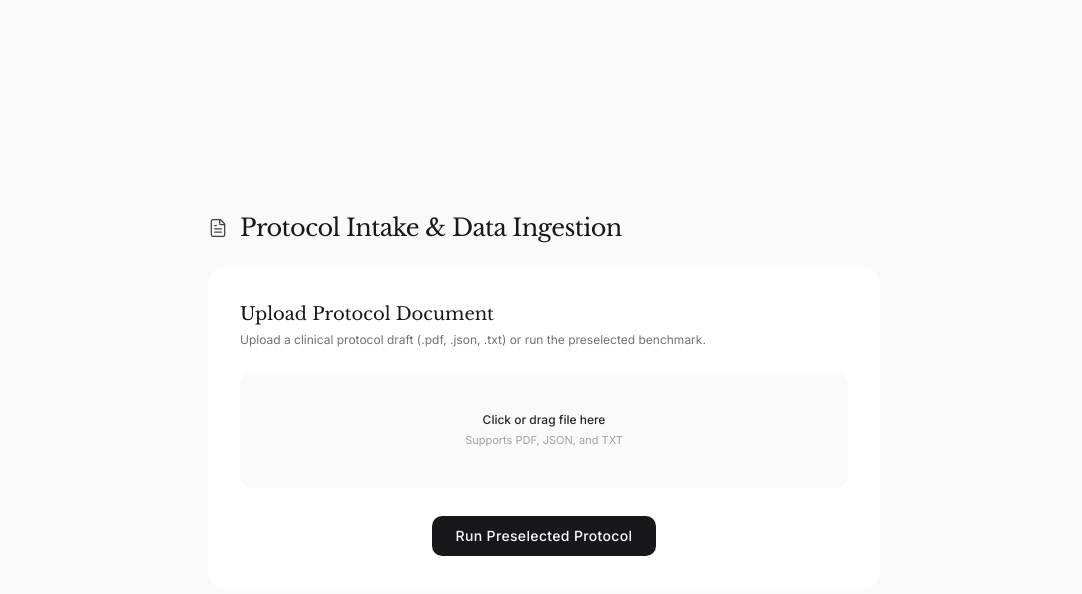
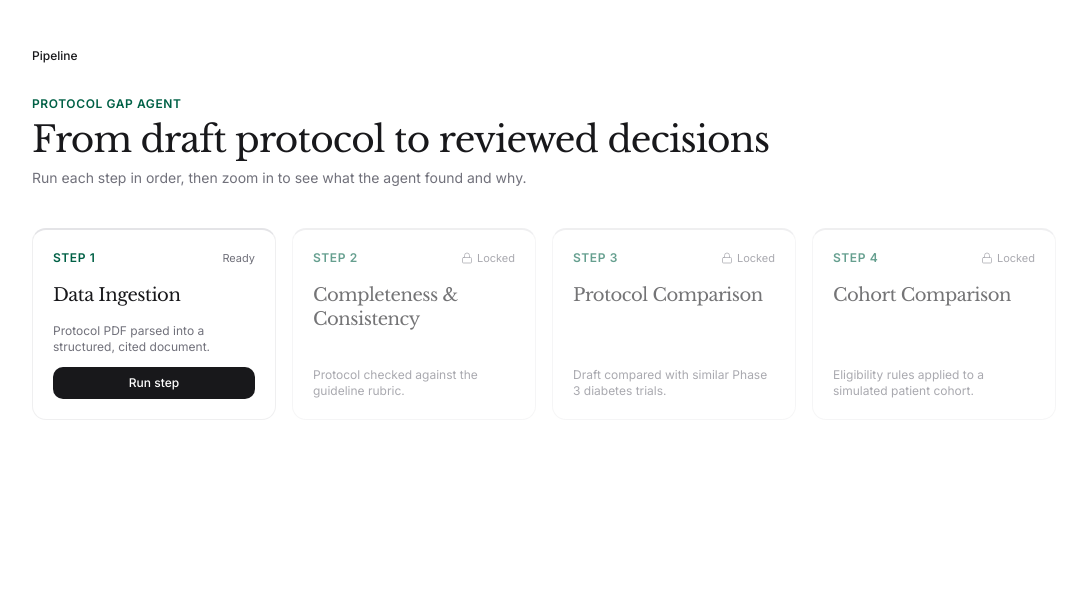
Before and after one commit to elmerescandon/spanish-ai-agentverse, a Next.js app in the folder frontend/: page /demo in a window 1280 px wide. Shown: the top 594 px of the page, without its empty margins (96-1178 px from the left). Built offline with nearby package versions, Linux system fonts and the light colour scheme.

Commit message:
replace /demo ingestion card with the four-step zoom pipeline
Tests now cover sequential unlocking, zooming in and out, following
a decision to the finding it builds on, dismissal requiring a reason,
and the mock traceability chain.

Co-Authored-By: Claude Opus 5.5 <noreply@anthropic.com>

```diff
--- a/frontend/src/app/demo/page.tsx
+++ b/frontend/src/app/demo/page.tsx
@@ -1,21 +1,10 @@
-"use client";
-
-import { useState } from "react";
-import ProtocolIngestion from "@/components/ProtocolIngestion";
-import { type ProtocolSummary } from "@/lib/api";
+import DemoPipeline from "@/components/demo/DemoPipeline";
 
 export default function DemoPage() {
-  const [loadedProtocol, setLoadedProtocol] = useState<ProtocolSummary | null>(
-    null
-  );
-
   return (
-    <div className="min-h-screen bg-zinc-50 dark:bg-zinc-950 text-zinc-900 dark:text-zinc-100 flex flex-col justify-center py-12 px-4 sm:px-6 lg:px-8">
-      <main className="max-w-2xl w-full mx-auto">
-        <ProtocolIngestion
-          onProtocolLoaded={setLoadedProtocol}
-          activeProtocolId={loadedProtocol?.protocol_id}
-        />
+    <div className="min-h-screen bg-white px-6 py-12 text-zinc-900 selection:bg-emerald-100 sm:px-10 lg:px-12">
+      <main className="mx-auto w-full max-w-5xl">
+        <DemoPipeline />
       </main>
     </div>
   );
```
Also changed, not shown: 1 other file (tests, documents, lock files or other folders).
